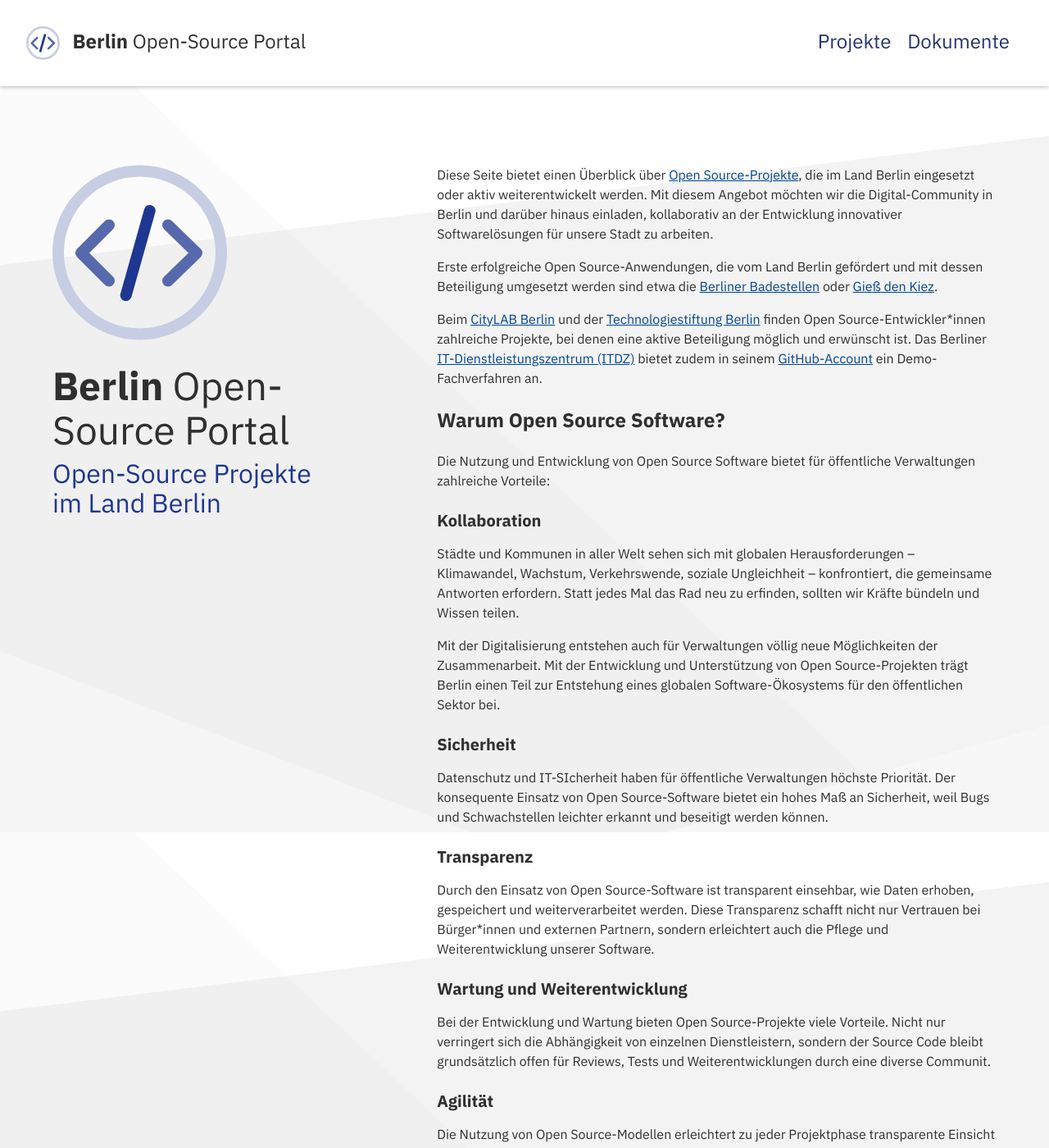
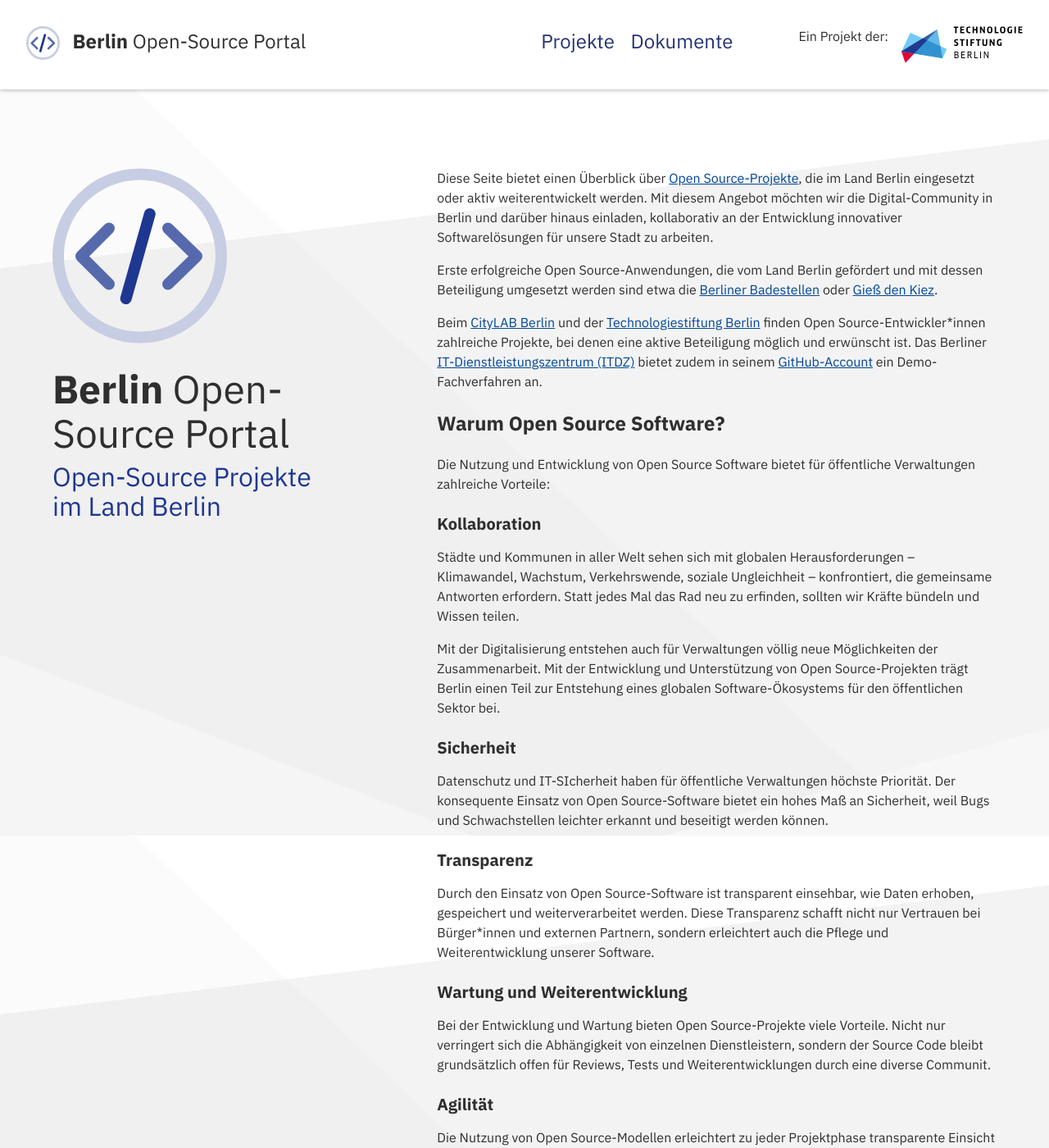
Before and after one commit to technologiestiftung/berlin-open-source-portal, a Jekyll site: the page built from index.md, in a window 1280 px wide and 1400 px high. Shown: the whole window at 82% size. Built offline with Jekyll 4.4.1, drawn with Linux system fonts in a browser that asks for light colours; our own code applies the rules of GitHub Pages for plain Markdown files; comment, search, counter and statistics services are not loaded.

Commit message:
revert merge

```diff
--- a/_includes/header.liquid
+++ b/_includes/header.liquid
@@ -3,7 +3,12 @@
   <h2 class="project-name">Berlin <span class="font-weight-normal">Open-Source Portal</span>
   </h2>
 </a>
-<hr>
+
 <nav>
   {% include top-nav.liquid %}
 </nav>
+
+<div class="appendix">
+  <div class="css-vurnku">Ein Projekt der:</div>
+  <a href="https://technologiestiftung-berlin.de/" class="imageLink"><img src="{{ site.baseurl }}/assets/tsb-logo.svg" alt="Logo der Technologiestiftung Berlin" class="tsb-logo"></a>
+</div>
--- a/_layouts/default.liquid
+++ b/_layouts/default.liquid
@@ -4,7 +4,7 @@ layout: wrapper
 
 <div class="overview">
   <img src="{{ site.baseurl }}/assets/logo.svg" alt="Logo des Berlin Open-Source-Portal"
-    class="logo">
+    class="">
   <h1 class="project-name">Berlin <span class="font-weight-normal">Open-Source Portal</span></h1>
   <h2 class="">Open-Source Projekte im Land Berlin</h2>
 </div>
--- a/_layouts/wrapper.liquid
+++ b/_layouts/wrapper.liquid
@@ -10,26 +10,7 @@
   <link rel="stylesheet" href="{{ site.baseurl }}/assets/syntax.css">
   <link rel="stylesheet" href="{{ site.baseurl }}/assets/fonts.css">
   <link rel="stylesheet" href="{{ site.baseurl }}/assets/style.css">
-
-  <link rel="icon" type="image/png" sizes="96x96" href="/favicon-96x96.png">
-  <link rel="icon" type="image/png" sizes="32x32" href="/favicon-32x32.png">
-  <link rel="icon" type="image/png" sizes="16x16" href="/favicon-16x16.png">
-
-  <!-- Matomo -->
-  <script type="text/javascript">
-    var _paq = window._paq = window._paq || [];
-    /* tracker methods like "setCustomDimension" should be called before "trackPageView" */
-    _paq.push(['trackPageView']);
-    _paq.push(['enableLinkTracking']);
-    (function() {
-      var u="https://piwik.technologiestiftung-berlin.de/";
-      _paq.push(['setTrackerUrl', u+'matomo.php']);
-      _paq.push(['setSiteId', '13']);
-      var d=document, g=d.createElement('script'), s=d.getElementsByTagName('script')[0];
-      g.type='text/javascript'; g.async=true; g.src=u+'matomo.js'; s.parentNode.insertBefore(g,s);
-    })();
-  </script>
-  <!-- End Matomo Code -->
+  <link rel="icon" href="{{ site.baseurl }}/assets/favicon.png">
 </head>
 
 <body>
--- a/assets/style.css
+++ b/assets/style.css
@@ -41,7 +41,7 @@ body> main {
   margin: 0;
 
   min-width: 100vw;
-  /* min-height: 100vh; */
+  min-height: 100vh;
   background-image: url('./tsb-background.svg');
   background-size: cover;
   background-attachment: fixed;
@@ -50,6 +50,7 @@ body> main {
 body > main > .wrapper {
   box-sizing: border-box;
 
+  margin-top: 64px;
   margin-bottom: 16px;
   padding: 32px;
   margin-left: auto;
@@ -64,42 +65,19 @@ body > main > .wrapper {
   grid-template-columns: repeat(1,1fr); */
 }
 
-@media only screen and (min-width: 768px) {
-  body > main > .wrapper {
-    margin-top: 64px;
-  }
-}
-
-
 body > main .inner-wrapper {
   box-sizing: border-box;
   margin: 0;
   min-width: 0;
   display: grid;
 
-  grid-gap: 32px;
-  grid-template-columns: repeat(1,1fr);
+  grid-column-gap: 128px;
+  grid-template-columns: 1fr 2fr;
 }
 
-
-@media only screen and (min-width: 1024px) {
-  body > main .inner-wrapper {
-    grid-column-gap: 128px;
-    grid-template-columns: 1fr 2fr;
-  }
+body > main .overview img {
+  margin-bottom: 22px;
 }
-
-body > main .overview img.logo {
-  margin-bottom: 22px;
-  display: none;
-}
-
-@media only screen and (min-width: 768px) {
-  body > main .overview img.logo {
-    display: inline;
-  }
-}
-
 
 body > main .overview {
   box-sizing: border-box;
@@ -161,24 +139,7 @@ body > main .reusability {
 /* The main navigation */
 body>header>nav {
   /* background-color: #fafafa; */
-  /* margin-right: 4em; */
-  align-items: normal;
-  /* width: 100vw; */
-
-
-  margin-left: -32px;
-  padding: 32px;
-  width: calc(100vw - 64px);
-}
-
-@media screen and (min-width: 735px) {
-  body>header>nav {
-    align-items: center;
-    margin-right: 4em;
-    padding: 0px;
-    margin: 0px;
-    width: auto;
-  }
+  margin-right: 4em;
 }
 
 body>header>nav>ul {
@@ -189,16 +150,9 @@ body>header>nav>ul {
   padding-inline-start: 0;
 }
 body>header>nav>ul>li {
-  display: block;
+  display: inline-block;
   margin-right: 1em;
 }
-
-@media screen and (min-width: 735px) {
-  body>header>nav>ul>li {
-    display: inline-block;
-  }
-}
-
 body>header>nav>ul>li>a:link, header>nav>ul>li>a:visited {
   font-size: 1.5em;
   font-weight: 500;
@@ -218,23 +172,14 @@ header {
   margin: 0;
   min-width: 0;
   padding: 32px;
-  padding-bottom: 0px;
   color: var(--theme-ui-colors-text,#2F2F2F);
   background-color: var(--theme-ui-colors-background,#fff);
-  display: block;
+  display: flex;
   box-shadow: 0 2px 4px rgba(0,0,0,0.2);
   width: 100%;
   position: sticky;
   top: 0;
 }
-
-@media screen and (min-width: 735px) {
-  header {
-    display: flex;
-    padding-bottom: 32px;
-  }
-}
-
 
 header>h2 {
   font-weight: 700;
@@ -261,6 +206,15 @@ header>.main .project-name {
   line-height: 1.125;
   margin-left: 16px;
   line-height: inherit;
+}
+header>.appendix {
+  box-sizing: border-box;
+  margin: 0;
+  min-width: 0;
+  display: -webkit-box;
+  display: -webkit-flex;
+  display: -ms-flexbox;
+  display: flex;
 }
 
 header img.open-source-logo {
@@ -297,18 +251,6 @@ header>a:link, header>a:visited {
   header>a>img {
     margin-left: -100px;
   }
-}
-
-header > hr {
-  box-sizing: border-box;
-  min-width: 0;
-  color: rgb(223, 223, 223);
-  margin: 0;
-  /* margin-bottom: 0px; */
-  border: 0;
-  border-bottom: 1px solid;
-  margin-top: 16px;
-  background-color: transparent;
 }
 
 /* The main content */
@@ -414,6 +356,7 @@ main .cards .card {
   box-sizing: border-box;
   margin: 0;
   min-width: 0;
+  margin-top: 32px;
   box-shadow: 0 0 8px rgba(0,0,0,0.2);
   box-sizing: border-box;
   margin: 0;
@@ -422,23 +365,13 @@ main .cards .card {
   border-radius: 0;
   background-color: var(--theme-ui-colors-background,#fff);
   transition: all .2s ease-out;
+  margin-top: 32px;
 }
 
 main .cards a {
   color: inherit;
   color: #2F2F2F;
-  display: block;
 }
-
-main .cards a:not(:first-child) {
-  margin-top: 32px;
-}
-
-/* @media only screen and (min-width: 768px) {
-  main .cards a:not(:first-child) {
-    margin-top: 32px;
-  }
-}  */
 
 main .cards a:hover .card {
   background-color: #F9F9F9;
@@ -498,9 +431,9 @@ body>footer div {
 }
 
 body> footer .outer-wrapper {
-  /* display: grid;
+  display: grid;
   grid-gap: 128px;
-  grid-template-columns: 1fr 2fr; */
+  grid-template-columns: 1fr 2fr;
 
   box-sizing: border-box;
   margin: 0;
@@ -513,15 +446,6 @@ body> footer .outer-wrapper {
   margin-top: 0;
   padding: 32px;
 
-}
-
-@media only screen and (min-width: 1024px) {
-  body> footer .outer-wrapper {
-    display: grid;
-    grid-gap: 128px;
-    grid-template-columns: 1fr 2fr;
-
-  }
 }
 
 body> footer .wrapper {
@@ -549,23 +473,13 @@ body > footer .logos {
 }
 
 body > footer .logos .wrapper{
-  display: inline-flex;
-  /* flex-direction: row; */
-  gap: 32px;
+  display: flex;
+  flex-direction: row;
+  column-gap: 32px;
 }
 
 body > footer .logos .wrapper > * {
   width: 140px;
-}
-
-body> footer .wrapper:empty {
-  display: none;
-}
-
-@media only screen and (min-width: 1024px) {
-  body> footer .wrapper:empty {
-    display: inline-flex;
-  }
 }
 
 body > footer .logos img{
@@ -579,7 +493,7 @@ body > footer .logos .wrapper .senweb {
 
 body > footer .logos .ibb{
   position: relative;
-  top: -4px;
+  top: -3px;
 }
 
 body>footer, body>footer h3, body>footer a:link, body>footer a:visited {
@@ -633,7 +547,7 @@ body>footer ul {
   margin-bottom: 10px;
 }
 
-body>footer li:not(:last-child){
+body>footer li{
   padding-bottom: 0.9em;
 }
 
```
Also changed, not shown: favicon-16x16.png (deleted), favicon-32x32.png (deleted), favicon-96x96.png (deleted).
